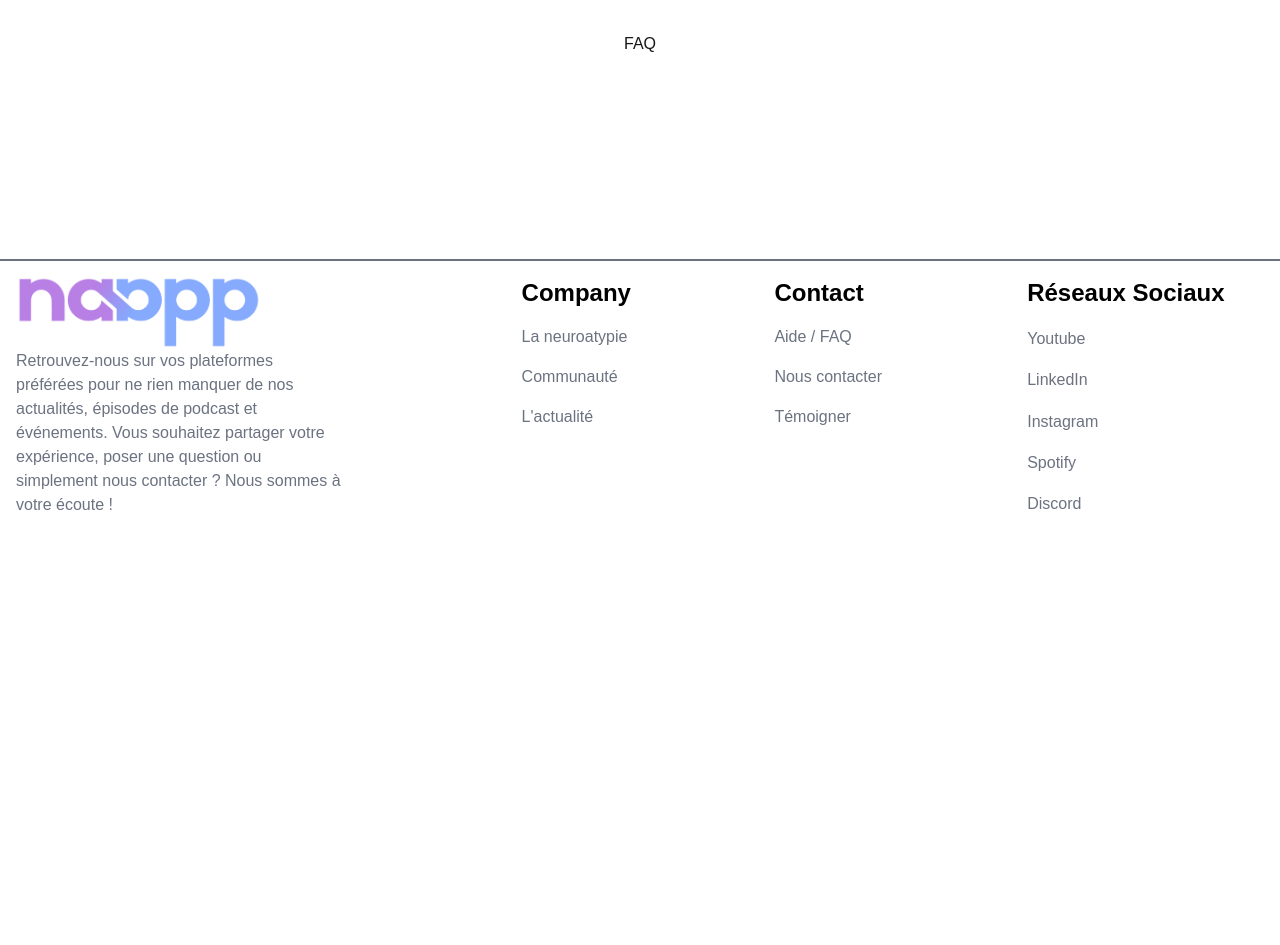
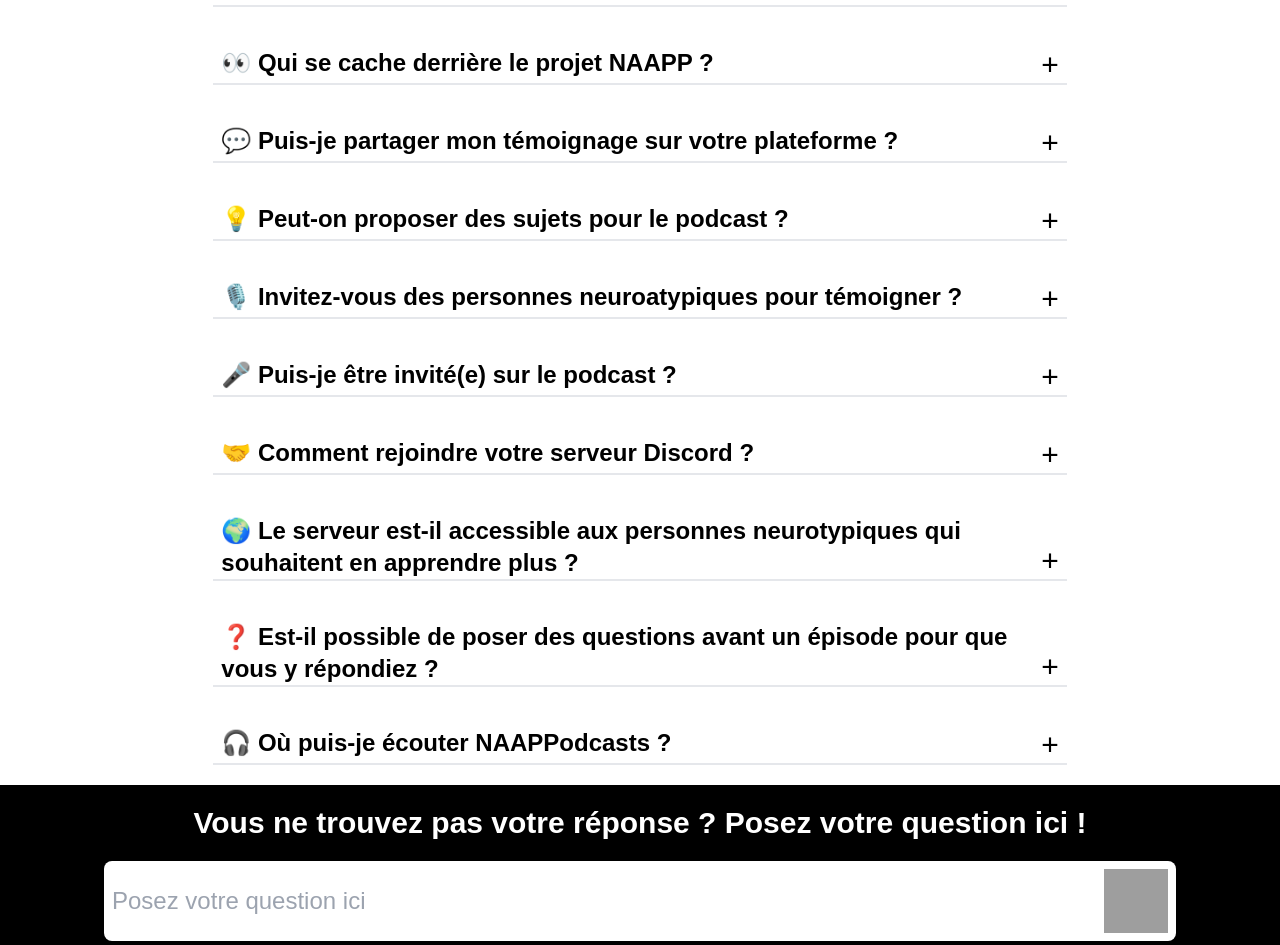
Before and after one commit to remybms/naapp, a Next.js app: page /faq in a window 1280 px wide. Shown: the part 227-1172 px from the top of the page. Before the commit the page ends 800 px from the top, so only its background shows below. Built offline with nearby package versions, Linux system fonts and the light colour scheme; grey boxes are pictures that could not be loaded.

Commit message:
create faq page

```diff
--- a/app/faq/page.js
+++ b/app/faq/page.js
@@ -1,12 +1,51 @@
+"use client"
+
 import Footer from "../../components/footer";
 import Header from "../../components/header";
+import React from "react";
+import faqData from "../../data/faq.json";
 
 export default function FAQ() {
+
+    const [openIndex, setOpenIndex] = React.useState(null);
+
+    const toggleQuestion = (index) => {
+        setOpenIndex(openIndex === index ? null : index);
+    };
+
+    const data = faqData.faq;
     return (
-        <main className="flex flex-col min-h-screen justify-between items-center">
+        <main className="flex flex-col min-h-screen justify-between items-center bg-white text-black">
             <Header />
-            <div>
-                FAQ
+            <h1 className="font-bold text-4xl text-center m-5">
+                Les questions les plus posées par la communauté
+            </h1>
+            {data.map((item, index) => {
+                return(
+                <div className="flex flex-col rounded-lg w-full pc:w-2/3 items-center m-5 mx-12 px-2 pc:px-0" onClick={() => toggleQuestion(index)} key={index}>
+                    <div className="flex border-b-2 w-full px-2">
+                        <h2 className="font-bold text-2xl">
+                            {item.question}
+                        </h2>
+                        <div className="justify-center self-end ml-auto text-3xl">
+                            {openIndex === index ? "-" : "+"}
+                        </div>
+                    </div>
+
+                    <div className={openIndex === index ? "flex mx-5" : "hidden"}>
+                        {item.answer}
+                    </div>
+                </div>)
+            })}
+
+            <div className=" flex flex-col w-full bg-black text-white p-5 space-y-5">
+                <div className="self-center text-xl tablet:text-2xl pc:text-3xl font-bold w-fit">
+                    Vous ne trouvez pas votre réponse ? Posez votre question ici !
+                </div>
+                <form className="flex items-center justify-center">
+                    <input type="text" placeholder="Posez votre question ici" className="p-2 rounded-none rounded-l-lg w-4/5 h-[2.5rem] tablet:text-[1.5rem] tablet:h-[5rem] text-black focus:outline-none" />
+                    <button type="submit" className="bg-white text-black p-2 rounded-r-lg"><img src="/img/faq/envoie.png" className="size-[1.5rem] tablet:size-[4rem]" /></button>
+                </form>
             </div>
             <Footer />
         </main>
```
